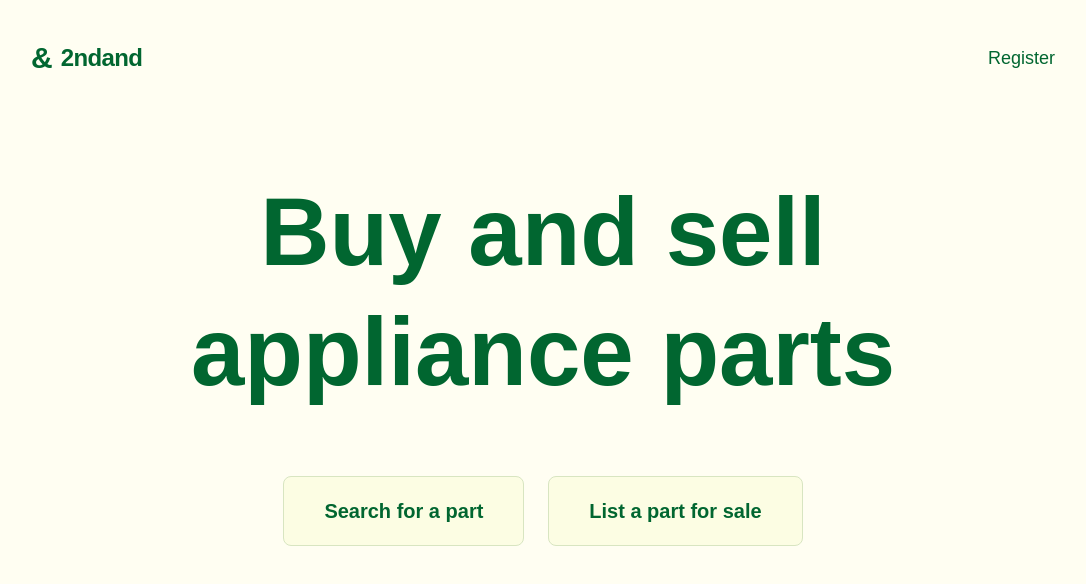
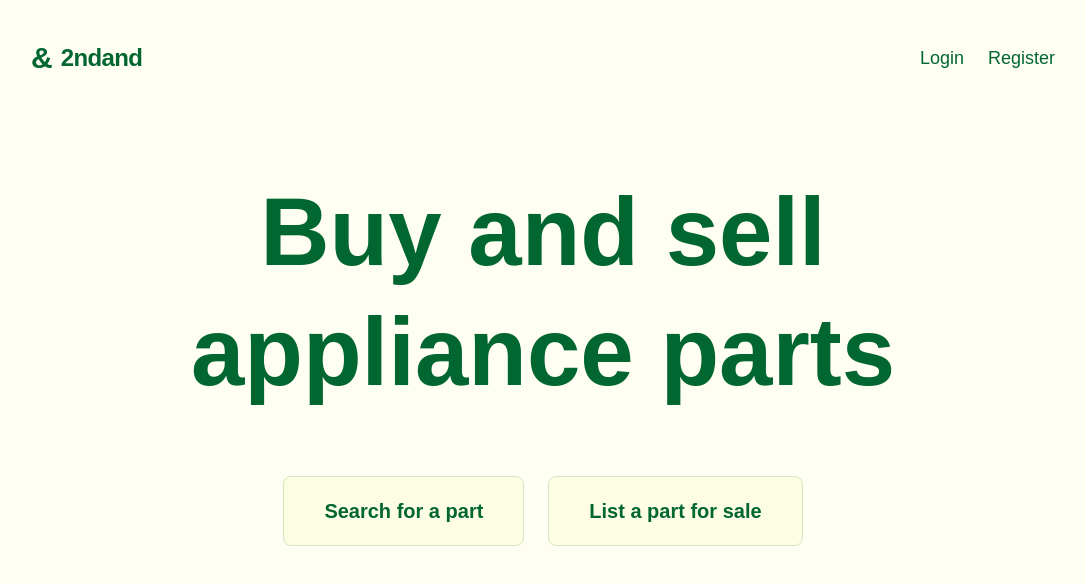
Before and after one commit to NeginDrn/2ndand-app, a Next.js app: page / in a window 1280 px wide. Shown: the top 584 px of the page, without its empty margins (97-1183 px from the left). Built offline with nearby package versions, Linux system fonts and the light colour scheme; no server answers.

Commit message:
feat(auth): add useAuth hook, update HomePage with conditional auth links, and extend centralised routes

```diff
--- a/src/app/page.tsx
+++ b/src/app/page.tsx
@@ -1,8 +1,15 @@
-import ButtonLink from "../components/ButtonLinks";
+// app/page.tsx
+"use client";
 
 import Link from "next/link";
+import { useAuth } from "@/hooks/useAuth";
+import { supabase } from "@/lib/supabaseClient";
+import { ROUTES } from "@/lib/routes";
+import ButtonLink from "@/components/ButtonLinks";
 
 export default function HomePage() {
+  const { user, loading } = useAuth();
+
   return (
     <main className="min-h-screen bg-[#FFFEF2] text-green-800 flex flex-col items-center px-6 py-10">
       {/* Header */}
@@ -13,9 +20,38 @@ export default function HomePage() {
           <span className="text-2xl font-semibold tracking-tight">2ndand</span>
         </div>
 
-        <Link href="/register" className="text-lg font-medium">
-          Register
-        </Link>
+        <div className="flex space-x-6">
+          {!loading && !user && (
+            <>
+              <Link href={ROUTES.auth.login} className="text-lg font-medium">
+                Login
+              </Link>
+              <Link href={ROUTES.auth.register} className="text-lg font-medium">
+                Register
+              </Link>
+            </>
+          )}
+
+          {!loading && user && (
+            <>
+              <Link
+                href={ROUTES.account.myListings}
+                className="text-lg font-medium"
+              >
+                My Listings
+              </Link>
+              <button
+                onClick={async () => {
+                  await supabase.auth.signOut();
+                  window.location.href = ROUTES.home;
+                }}
+                className="text-lg font-medium"
+              >
+                Logout
+              </button>
+            </>
+          )}
+        </div>
       </header>
 
       {/* Hero */}
@@ -30,8 +66,8 @@ export default function HomePage() {
         </h1>
 
         <div className="flex flex-col sm:flex-row gap-6">
-          <ButtonLink href="/search">Search for a part</ButtonLink>
-          <ButtonLink href="/create-listing/basic-info">
+          <ButtonLink href={ROUTES.search}>Search for a part</ButtonLink>
+          <ButtonLink href={ROUTES.createListing.basicInfo}>
             List a part for sale
           </ButtonLink>
         </div>
--- /dev/null
+++ b/src/hooks/useAuth.ts
@@ -0,0 +1,35 @@
+// src/hooks/useAuth.ts
+"use client";
+
+import { useEffect, useState } from "react";
+import type { User } from "@supabase/supabase-js";
+import { supabase } from "@/lib/supabaseClient";
+
+export function useAuth() {
+  const [user, setUser] = useState<User | null>(null);
+  const [loading, setLoading] = useState(true);
+
+  useEffect(() => {
+    let isMounted = true;
+
+    // 1) get current session once
+    supabase.auth.getSession().then(({ data }) => {
+      if (!isMounted) return;
+      setUser(data.session?.user ?? null);
+      setLoading(false);
+    });
+
+    // 2) listen for future changes (login/logout)
+    const { data: sub } = supabase.auth.onAuthStateChange((_event, session) => {
+      if (!isMounted) return;
+      setUser(session?.user ?? null);
+    });
+
+    return () => {
+      isMounted = false;
+      sub.subscription.unsubscribe();
+    };
+  }, []);
+
+  return { user, loading };
+}
--- a/src/lib/routes.ts
+++ b/src/lib/routes.ts
@@ -1,22 +1,21 @@
 // src/lib/routes.ts
 export const ROUTES = {
   home: "/",
-
+  search: "/search",
+  listings: {
+    index: "/listings",
+  },
+  createListing: {
+    basicInfo: "/create-listing/basic-info",
+    additionalDetails: "/create-listing/additional-details",
+    confirmation: "/create-listing/listing-confirmation",
+  },
   auth: {
     register: "/register",
     login: "/login",
     resetPassword: "/reset-password",
   },
-
-  listings: {
-    index: "/listings",
-    //     details: (id: string) => `/listings/${id}`,
-    //     search: "/search",
-  },
-
-  createListing: {
-    basicInfo: "/create-listing/basic-info",
-    additionalDetails: "/create-listing/additional-details",
-    confirmation: "/create-listing/listing-confirmation",
+  account: {
+    myListings: "/my-listings",
   },
 } as const;
```
